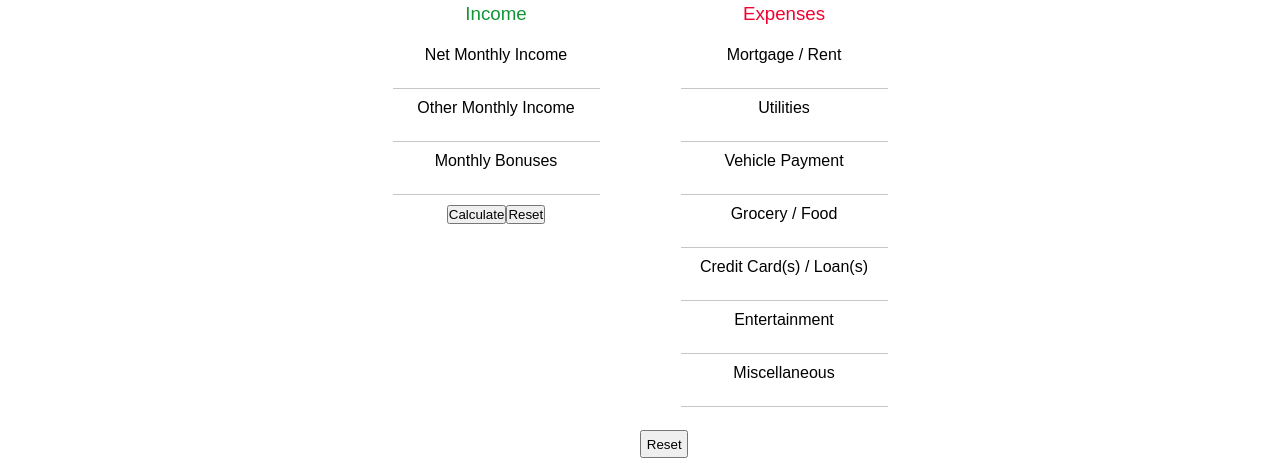
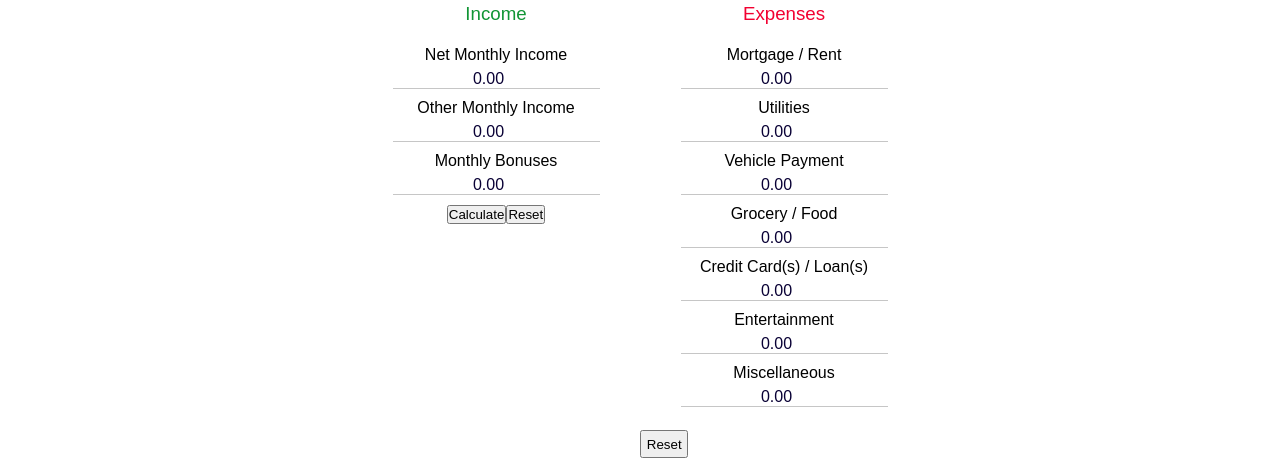
Before and after one commit to briansterling93/budget-buddy, a React (Create React App) app: page / in a window 1280 px wide. Shown: the part 317-777 px from the top of the page. Built offline with nearby package versions, Linux system fonts and the light colour scheme.

Commit message:
styling changes

```diff
--- a/src/components/landing/IncomeSection.js
+++ b/src/components/landing/IncomeSection.js
@@ -1,91 +1,92 @@
 import React, { useState } from "react";
 
 const IncomeSection = () => {
-  const [mortgageNum, setNum1] = useState("");
-  const [utilitiesNum, setNum2] = useState("");
-  const [vehicleNum, setNum3] = useState("");
-  const [groceryNum, setNum4] = useState("");
-  const [loanNum, setNum5] = useState("");
-  const [entertainmentNum, setNum6] = useState("");
-  const [miscNum, setNum7] = useState("");
-  const [netIncomeNum, setNum8] = useState("");
-  const [otherIncomeNum, setNum9] = useState("");
-  const [bonusesNum, setNum10] = useState("");
+  const [mortgageNum, setNum1] = useState("0.00");
+  const [utilitiesNum, setNum2] = useState("0.00");
+  const [vehicleNum, setNum3] = useState("0.00");
+  const [groceryNum, setNum4] = useState("0.00");
+  const [loanNum, setNum5] = useState("0.00");
+  const [entertainmentNum, setNum6] = useState("0.00");
+  const [miscNum, setNum7] = useState("0.00");
+  const [netIncomeNum, setNum8] = useState("0.00");
+  const [otherIncomeNum, setNum9] = useState("0.00");
+  const [bonusesNum, setNum10] = useState("0.00");
 
   const handleChange = e => {
     setNum1(e.target.value);
-
-    console.log(mortgageNum);
   };
 
   const handleChange2 = e => {
     setNum2(e.target.value);
-
-    console.log(utilitiesNum);
   };
 
   const handleChange3 = e => {
     setNum3(e.target.value);
-
-    console.log(utilitiesNum);
   };
 
   const handleChange4 = e => {
     setNum4(e.target.value);
-
-    console.log(utilitiesNum);
   };
 
   const handleChange5 = e => {
     setNum5(e.target.value);
-
-    console.log(utilitiesNum);
   };
 
   const handleChange6 = e => {
     setNum6(e.target.value);
-
-    console.log(utilitiesNum);
   };
 
   const handleChange7 = e => {
     setNum7(e.target.value);
-
-    console.log(utilitiesNum);
   };
 
   const handleChange8 = e => {
     setNum8(e.target.value);
-
-    console.log(utilitiesNum);
   };
 
   const handleChange9 = e => {
     setNum9(e.target.value);
-
-    console.log(utilitiesNum);
   };
 
   const handleChange10 = e => {
     setNum10(e.target.value);
-
-    console.log(utilitiesNum);
   };
 
-  // const handleAdd = () => {
-  //   const formatter = new Intl.NumberFormat("en-US", {
-  //     style: "currency",
-  //     currency: "USD",
-  //     minimumFractionDigits: 2
-  //   });
+  const handleReset = () => {
+    setNum1("0.00");
+    setNum2("0.00");
+    setNum3("0.00");
+    setNum4("0.00");
+    setNum5("0.00");
+    setNum6("0.00");
+    setNum7("0.00");
+    setNum8("0.00");
+    setNum9("0.00");
+    setNum10("0.00");
+  };
 
-  //   const y = mortgageNum;
-  //   const yy = utilitiesNum;
+  const handleMath = () => {
+    const formatter = new Intl.NumberFormat("en-US", {
+      style: "currency",
+      currency: "USD",
+      minimumFractionDigits: 2
+    });
 
-  //   const g = +y + +yy;
+    const income = +netIncomeNum + +otherIncomeNum + +bonusesNum;
 
-  //   console.log(formatter.format(g));
-  // };
+    const expenses =
+      +mortgageNum +
+      +utilitiesNum +
+      +vehicleNum +
+      +groceryNum +
+      +loanNum +
+      +entertainmentNum +
+      +miscNum;
+
+    const sum = formatter.format(+income - +expenses);
+
+    console.log(sum);
+  };
 
   return (
     <div id="income-section">
@@ -193,8 +194,8 @@ const IncomeSection = () => {
               />
             </div>
             <div className="ui-input">
-              <button>Calculate</button>
-              <button>Reset</button>
+              <button onClick={handleMath}>Calculate</button>
+              <button onClick={handleReset}>Reset</button>
             </div>
           </div>
         </div>
```
